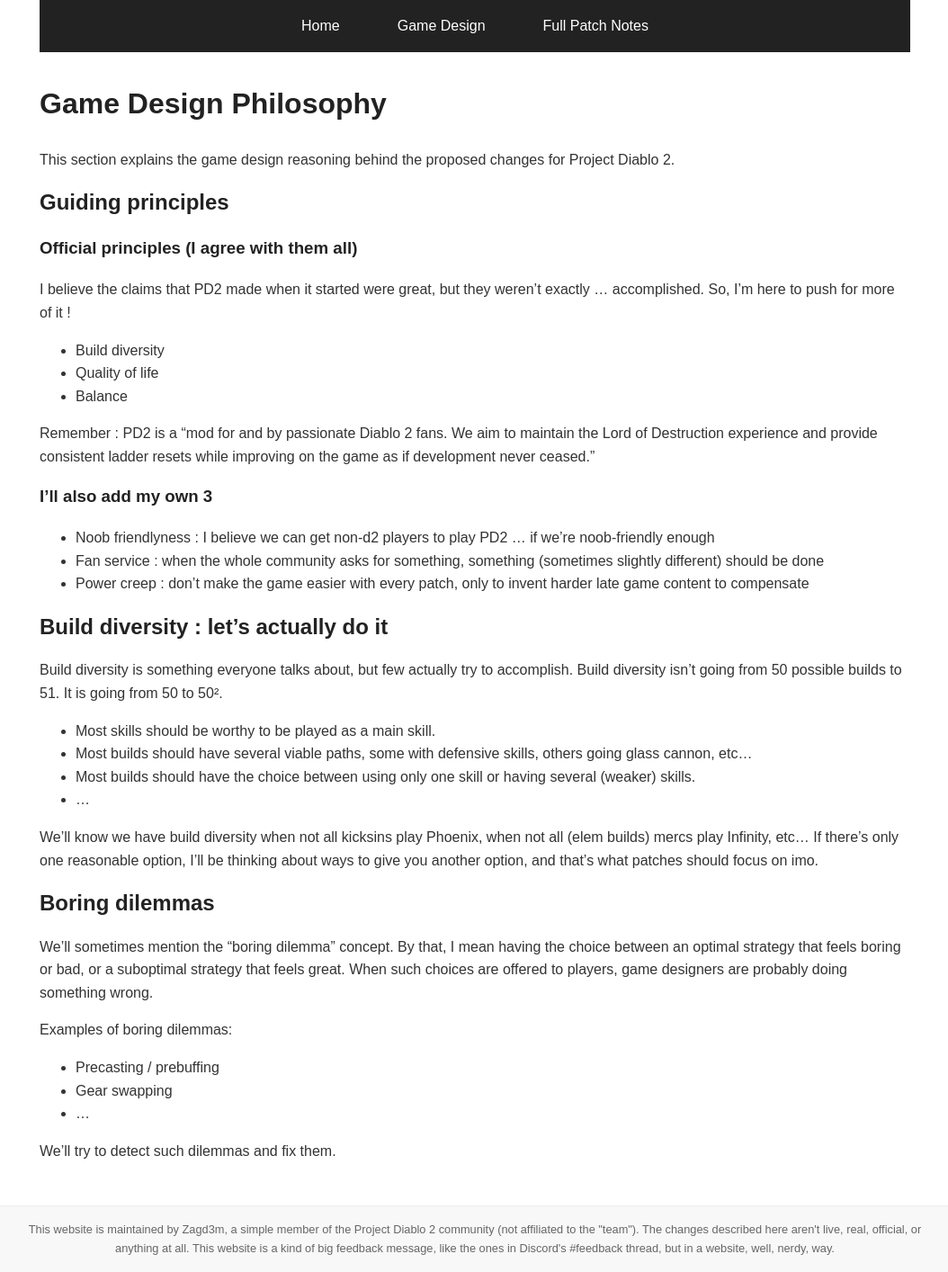
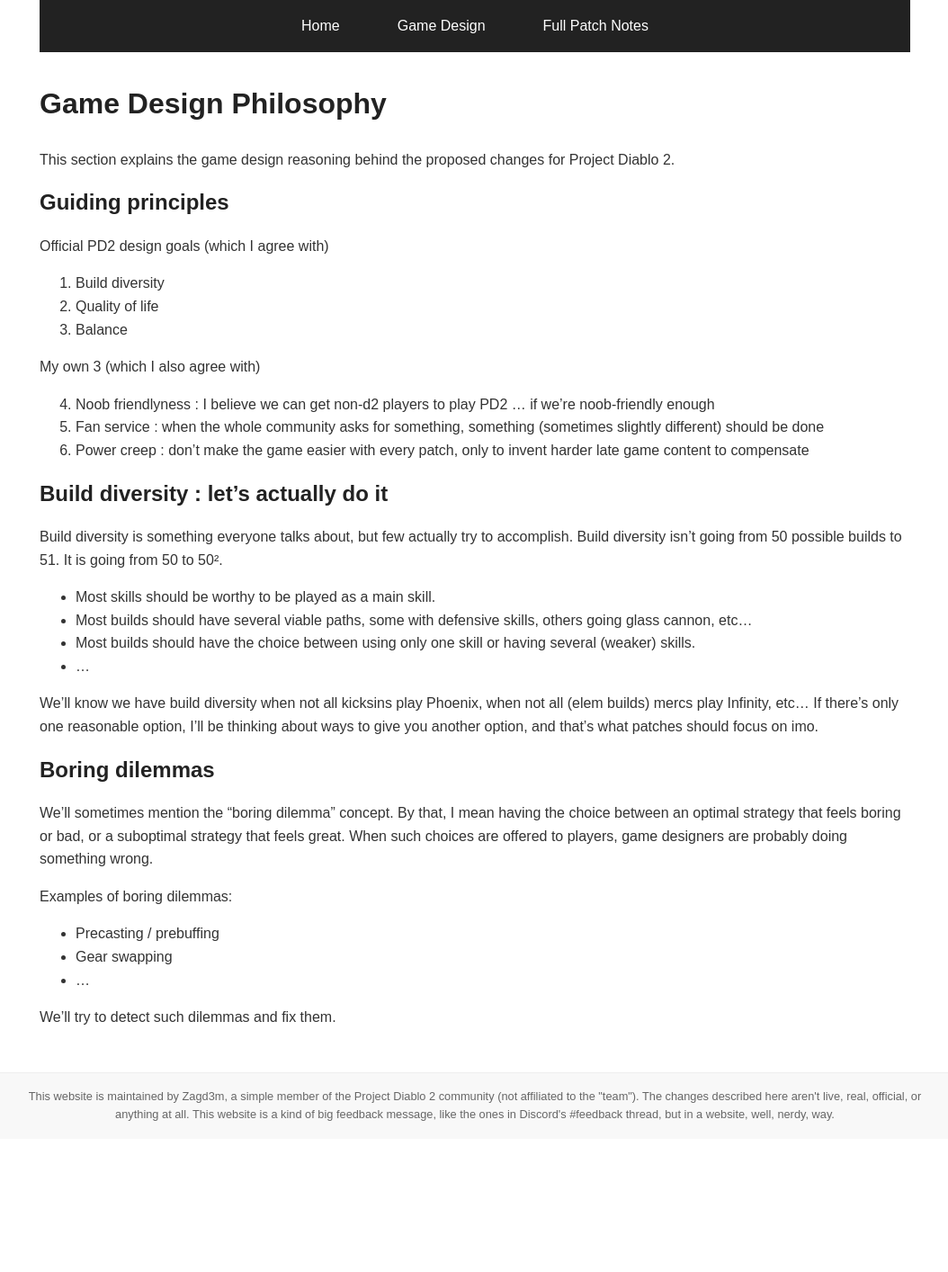
Before and after one commit to zagd3m/patchnotes, a Jekyll site: the page built from docs/gamedesign/index.md, in a window 1280 px wide. Shown: the whole page at 90% size, without its empty margins (112-1166 px from the left). Built offline with Jekyll 4.4.1, drawn with Linux system fonts in a browser that asks for light colours; after the commit the page ends 1266 px from its top, so only the background shows below that.

```diff
--- a/docs/gamedesign/index.md
+++ b/docs/gamedesign/index.md
@@ -10,21 +10,18 @@ This section explains the game design reasoning behind the proposed changes for
 
 ## Guiding principles
 
-### Official principles (I agree with them all)
+Official PD2 design goals (which I agree with)
 
-I believe the claims that PD2 made when it started were great, but they weren't exactly ... accomplished. So, I'm here to push for more of it !
+1. Build diversity
+2. Quality of life
+3. Balance
 
-- Build diversity
-- Quality of life
-- Balance
+My own 3 (which I also agree with)
 
-Remember : PD2 is a "mod for and by passionate Diablo 2 fans. We aim to maintain the Lord of Destruction experience and provide consistent ladder resets while improving on the game as if development never ceased."
-
-### I'll also add my own 3
-
-- Noob friendlyness : I believe we can get non-d2 players to play PD2 ... if we're noob-friendly enough
-- Fan service : when the whole community asks for something, something (sometimes slightly different) should be done
-- Power creep : don't make the game easier with every patch, only to invent harder late game content to compensate
+{:start="4"}
+4. Noob friendlyness : I believe we can get non-d2 players to play PD2 ... if we're noob-friendly enough
+5. Fan service : when the whole community asks for something, something (sometimes slightly different) should be done
+6. Power creep : don't make the game easier with every patch, only to invent harder late game content to compensate
 
 ## Build diversity : let's actually do it
 
```
Also changed, not shown: other parts of docs/gamedesign/index.md (+1 -1 lines), docs/_includes/patch-sections/systems_qol.md (+1 -1 lines), docs/censored.md (added, +15 -0 lines), docs/index.md (+1 -2 lines).
